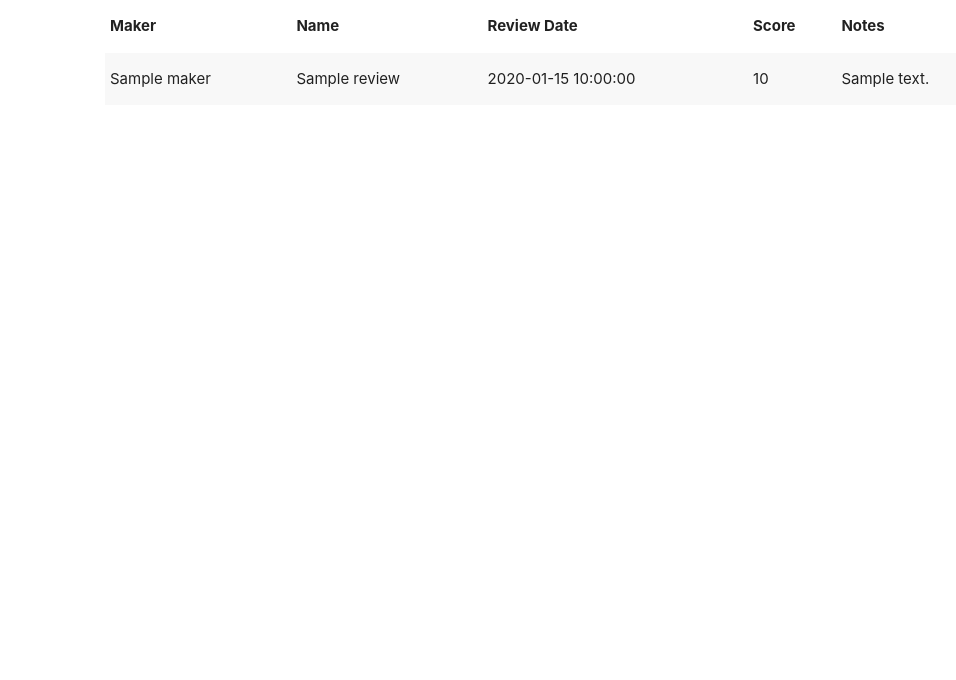
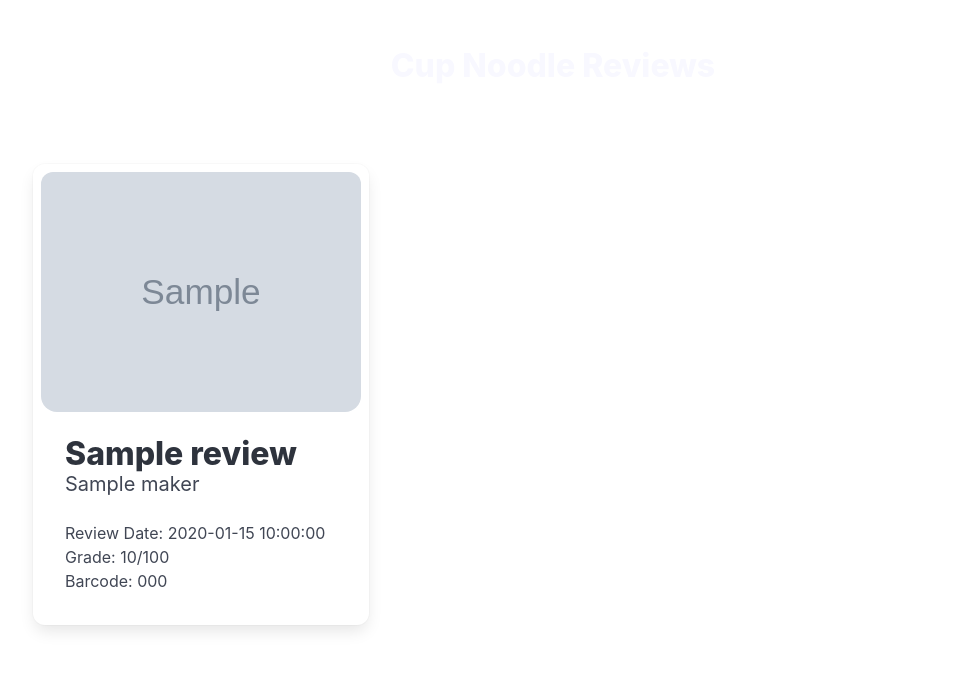
Before and after one commit to volutus/self-domain-flask, a Flask app: template templates/noodles.html in a window 1280 px wide. Shown: the top 680 px of the page, without its empty margins (87-1043 px from the left). Run offline with Flask 3, Linux system fonts and the light colour scheme; the template is opened without the code that fills it: most values are stand-ins (such as "Sample title", 1, 10 or a date in 2020); grey boxes marked "Sample" are stand-in pictures; some libraries are stand-ins or nearby versions.

Commit message:
Styling overhaul for noodle page

```diff
--- a/noodles/noodles.py
+++ b/noodles/noodles.py
@@ -9,10 +9,11 @@ def fetch_reviews():
     conn = psycopg2.connect(host=db_host, database="postgres", user=db_user, password=db_pass)
 
     sql = '''
-    select no.name, nm.name as maker, nr.review_date, nr.score, nr.review
+    select no.name, no.barcode, no.image_uri,
+    nm.name as maker, nr.review_date, nr.score, nr.review
     from noodle_review nr
     join noodles no on nr.noodle_id = no.id
-    join noodle_maker nm on no.maker_id = nm.id;
+    join noodle_maker nm on no.maker_id = nm.id
     '''
 
     cur = conn.cursor()
--- a/static/css/noodles.css
+++ b/static/css/noodles.css
@@ -0,0 +1,17 @@
+img.noodle-image {
+    max-width: 100%;
+    max-height: 300px;
+    display: block;
+    margin: auto;
+    border-radius: 1em;
+}
+
+.noodle-container {
+    display: grid;
+    grid-template-columns: 1fr 1fr 1fr;
+}
+
+.card {
+    padding: 0.5rem;
+    margin: 0.5rem;
+}
--- a/templates/index.html
+++ b/templates/index.html
@@ -19,6 +19,7 @@
         <a href="https://github.com/volutus/self-domain-flask"> The Flask app that drives these individual pages </a>
         <a href="https://status.trevorcolley.com">Status Page [Uptime Kuma]</a>
         <a href="/chess">Chess Demo</a>
+        <a href="/noodles">Noodle Leaderboard</a>
         <!-- TODO yt-shuffle port? -->
     </div>
 </body>
--- a/templates/noodles.html
+++ b/templates/noodles.html
@@ -1,44 +1,49 @@
 <!DOCTYPE html>
-<html class="dark-mode">
+<html lang="en" data-bs-theme="dark">
+
 <head>
   <title>Noodle Leaderboard</title>
   <meta charset="UTF-8">
+  <meta name="viewport" content="width=device-width, initial-scale=1">
   <meta http-equiv="Content-Security-Policy" content="upgrade-insecure-requests">
-        <link rel="stylesheet" type= "text/css" href= "{{ url_for('static',filename='css/noodles.css') }}">
+
+  <link rel="stylesheet" type="text/css" href="{{ url_for('static',filename='css/noodles.css') }}">
   <script defer src="{{ url_for('static', filename='js/noodles.js')}}"></script>
 
-        <!-- Compiled and minified CSS -->
-        <link rel="stylesheet" href="https://exho-g.github.io/materialize/dist/css/materialize.min.css">
-
-        <!-- Compiled and minified JavaScript -->
-        <script src="https://exho-g.github.io/materialize/dist/js/materialize.min.js"></script>
-
+  <link rel="stylesheet" href="https://cdn.jsdelivr.net/npm/bulma@1.0.4/css/bulma.min.css">
 
 </head>
+
 <body>
+
   <div class="container">
-            <table class="striped">
-                <thead>
-                    <tr>
-                        <th>Maker</th>
-                        <th>Name</th>
-                        <th>Review Date</th>
-                        <th>Score</th>
-                        <th>Notes</th>
-                    </tr>
-                </thead>
-                <tbody>
+    <div class="section">
+      <div class="columns">
+        <div class="column has-text-centered">
+          <h1 class="title" style="color: ghostwhite;">Cup Noodle Reviews</h1><br>
+        </div>
+      </div>
+
+      <div class="noodle-container">
         {% for r in reviews %}
-                        <tr>
-                            <td>{{r.maker}}</td>
-                            <td>{{r.name}}</td>
-                            <td>{{r.review_date}}</td>
-                            <td>{{r.score}}</td>
-                            <td>{{r.review | replace('\n', '<br>') | safe }}</td>
-                        </tr>
+        <div class="card">
+          <div class="card-image">
+            <img class="noodle-image" src="{{r.image_uri}}" alt="Advertiser image for {{r.name}}"/>
+          </div>
+          <div class="card-content">
+            <div class="title">{{r.name}}</div>
+            <div class="subtitle">{{r.maker}}</div>
+            <div class="">Review Date: {{r.review_date}}</div>
+            <div class="">Grade: {{r.score}}/100</div>
+            <div class="">Barcode: {{r.barcode}}</div>
+          </div>
+        </div>
         {% endfor %}
-                </tbody>
-            </table>
       </div>
+
+    </div>
+  </div>
+
 </body>
+
 </html>
```
Lines whose indentation alone changed are shown as unchanged.
